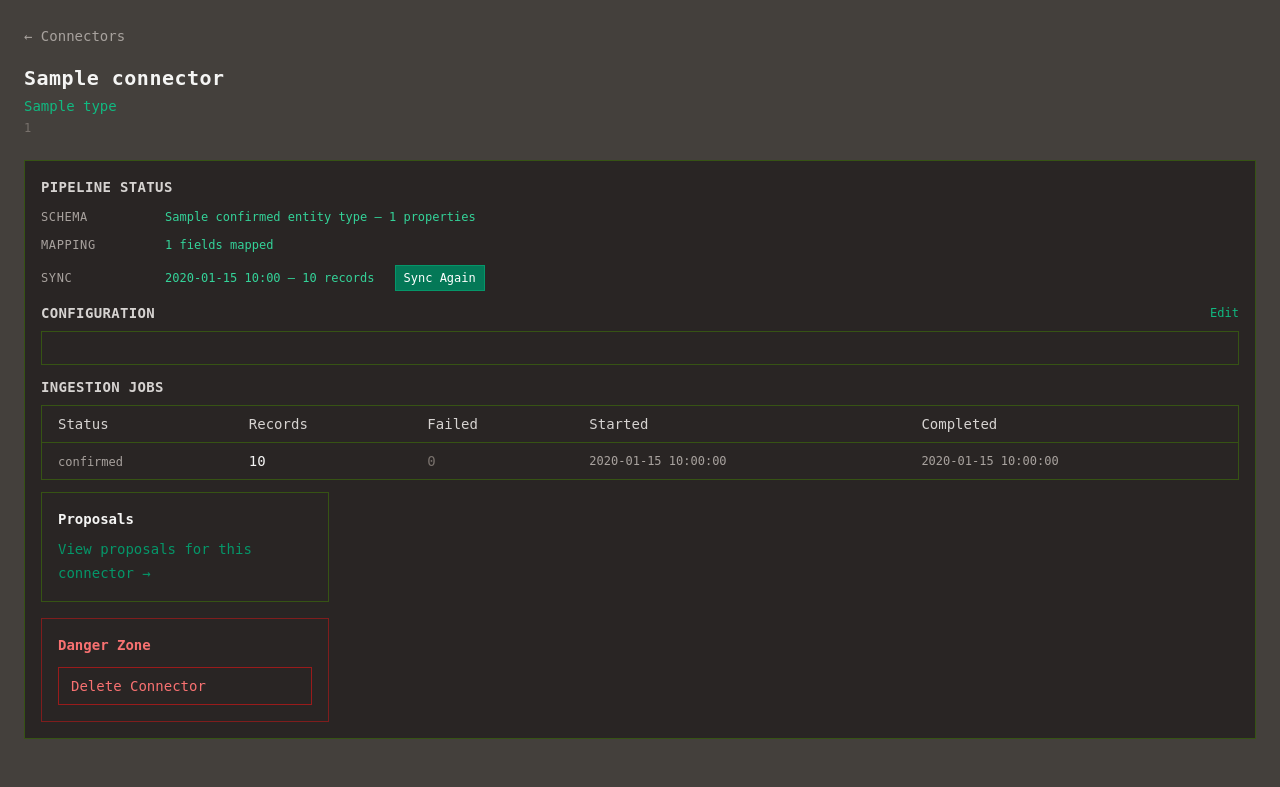
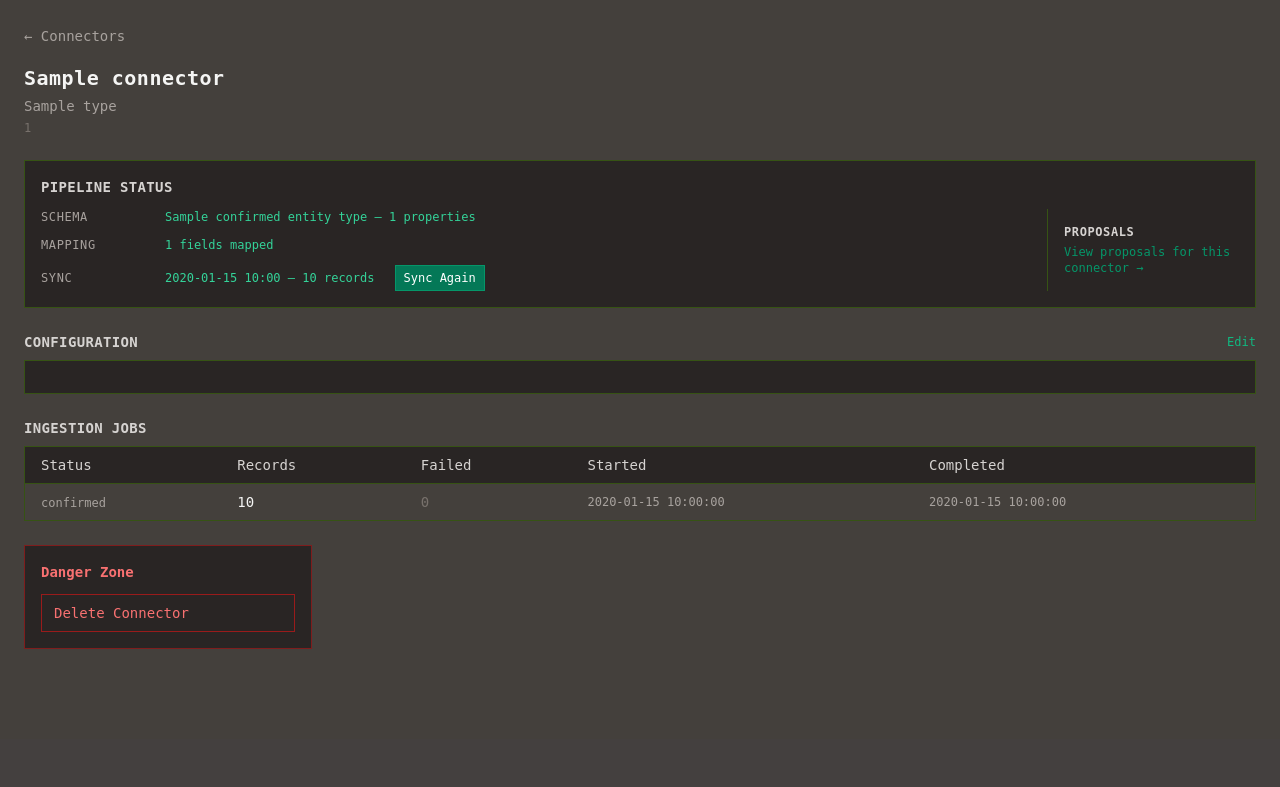
Before and after one commit to jwjacobson/bellona, a FastAPI app: template templates/connectors/detail.html in a window 1280 px wide. Shown: the part 61-848 px from the top of the page. After the commit the page ends 710 px from the top, so only its background shows below. Run offline with FastAPI, Linux system fonts and the light colour scheme; the template is opened without the code that fills it: most values are stand-ins (such as "Sample title", 1, 10 or a date in 2020); parts of the project's set-up code (start-up, migrations or seed data) failed here and were passed over; some libraries are stand-ins or nearby versions.

Commit message:
Complete connector ui overhaul

```diff
--- a/src/bellona/api/ui/connectors.py
+++ b/src/bellona/api/ui/connectors.py
@@ -387,6 +387,7 @@ async def connector_jobs_fragment(
         .limit(20)
     )
     jobs = list(result.scalars().all())
+    has_running_job = bool(jobs and jobs[0].status in ("running", "pending"))
 
     last_completed_job = next(
         (j for j in jobs if j.status == "completed"), None
@@ -423,6 +424,7 @@ async def connector_jobs_fragment(
         "connectors/_jobs_with_sync.html",
         {
             "jobs": jobs,
+            "has_running_job": has_running_job,
             "connector": connector,
             "last_completed_job": last_completed_job,
             "confirmed_entity_type": confirmed_entity_type,
--- a/templates/connectors/detail.html
+++ b/templates/connectors/detail.html
@@ -1,19 +1,21 @@
 {% extends "base.html" %}
 {% block title %}{{ connector.name }} — Bellona{% endblock %}
+
+{% set type_colors = {
+  'rest_api': 'text-amber-700',
+  'csv': 'text-cyan-600',
+} %}
 
 {% block content %}
 <div class="mb-4">
   <a href="/ui/connectors" class="text-stone-400 hover:text-stone-200 text-sm">← Connectors</a>
 </div>
 
-<div class="flex gap-6 items-start">
-
-  <!-- Connector info + jobs -->
 <div class="flex-1">
   <div class="flex items-start justify-between mb-6">
     <div>
       <h1 class="text-xl font-bold tracking-wide text-stone-100">{{ connector.name }}</h1>
-        <p class="text-emerald-500 text-sm mt-1">{{ connector.type }}</p>
+      <p class="{{ type_colors.get(connector.type, 'text-stone-400') }} text-sm mt-1">{{ connector.type }}</p>
       <p class="text-stone-500 text-xs mt-1">{{ connector.id }}</p>
     </div>
   </div>
@@ -21,7 +23,8 @@
   <!-- Pipeline Status -->
   <div class="mb-6 bg-stone-800 border border-olive-900 p-4">
     <h2 class="text-sm font-bold tracking-wide text-stone-300 uppercase mb-3">Pipeline Status</h2>
-      <div class="space-y-3">
+    <div class="flex gap-6">
+      <div class="flex-1 space-y-3">
 
         <!-- Schema / Entity Type -->
         <div class="flex items-center gap-3">
@@ -36,10 +39,18 @@
           <a href="/ui/proposals" class="text-xs text-stone-500 hover:text-stone-300 ml-2">view →</a>
           {% else %}
           <span class="text-xs text-stone-500">No schema proposed</span>
-          <form method="post" action="/ui/connectors/{{ connector.id }}/propose-schema" class="ml-2">
-            <button type="submit"
+          <form method="post" action="/ui/connectors/{{ connector.id }}/propose-schema" class="ml-2"
+                x-data="{ submitting: false }" @submit="submitting = true">
+            <button type="submit" :class="submitting && 'opacity-50 pointer-events-none'"
                     class="text-xs bg-olive-900 hover:bg-stone-700 text-stone-100 py-1 px-2 border border-olive-900">
-              Propose Schema
+              <span x-show="!submitting">Propose Schema</span>
+              <span x-show="submitting" style="display:none" class="flex items-center gap-1">
+                <svg class="animate-spin h-3 w-3" viewBox="0 0 24 24" fill="none">
+                  <circle class="opacity-25" cx="12" cy="12" r="10" stroke="currentColor" stroke-width="4"></circle>
+                  <path class="opacity-75" fill="currentColor" d="M4 12a8 8 0 018-8V0C5.373 0 0 5.373 0 12h4z"></path>
+                </svg>
+                Working...
+              </span>
             </button>
           </form>
           {% endif %}
@@ -55,16 +66,24 @@
           <a href="/ui/proposals" class="text-xs text-stone-500 hover:text-stone-300 ml-2">view →</a>
           {% elif confirmed_entity_type %}
           <span class="text-xs text-stone-500">No mapping</span>
-          <form method="post" action="/ui/connectors/{{ connector.id }}/propose-mapping" class="ml-2 flex items-center gap-2">
+          <form method="post" action="/ui/connectors/{{ connector.id }}/propose-mapping" class="ml-2 flex items-center gap-2"
+                x-data="{ submitting: false }" @submit="submitting = true">
             <select name="entity_type_id"
                     class="bg-stone-700 border border-olive-900 text-stone-100 px-2 py-1 text-xs focus:outline-none focus:border-emerald-600">
               {% for et in entity_types %}
               <option value="{{ et.id }}" {% if confirmed_entity_type and et.id == confirmed_entity_type.id %}selected{% endif %}>{{ et.name }}</option>
               {% endfor %}
             </select>
-            <button type="submit"
+            <button type="submit" :class="submitting && 'opacity-50 pointer-events-none'"
                     class="text-xs bg-olive-900 hover:bg-stone-700 text-stone-100 py-1 px-2 border border-olive-900">
-              Propose Mapping
+              <span x-show="!submitting">Propose Mapping</span>
+              <span x-show="submitting" style="display:none" class="flex items-center gap-1">
+                <svg class="animate-spin h-3 w-3" viewBox="0 0 24 24" fill="none">
+                  <circle class="opacity-25" cx="12" cy="12" r="10" stroke="currentColor" stroke-width="4"></circle>
+                  <path class="opacity-75" fill="currentColor" d="M4 12a8 8 0 018-8V0C5.373 0 0 5.373 0 12h4z"></path>
+                </svg>
+                Working...
+              </span>
             </button>
           </form>
           {% else %}
@@ -98,6 +117,16 @@
           </form>
           {% endif %}
         </div>
+
+      </div>
+
+      <div class="w-48 shrink-0 border-l border-olive-900 pl-4 flex flex-col justify-center">
+        <h3 class="text-xs font-bold text-stone-300 uppercase tracking-wider mb-1">Proposals</h3>
+        <a href="/ui/proposals" class="text-emerald-600 hover:text-emerald-500 text-xs">View proposals for this connector →</a>
+      </div>
+    </div>
+  </div>
+
   <!-- Config section with edit toggle -->
   <div class="mb-6" x-data="{ editing: false }">
     <div class="flex items-center justify-between mb-2">
@@ -187,24 +216,21 @@
   </div>
 
   <!-- Ingestion Jobs -->
-<div>
+  <div class="mb-6">
     <h2 class="text-sm font-bold tracking-wide text-stone-300 uppercase mb-2">Ingestion Jobs</h2>
-  <div hx-get="/ui/connectors/{{ connector.id }}/jobs"
-       hx-trigger="every 3s"
-       hx-swap="innerHTML">
+    {% set has_running_job = jobs and jobs[0].status in ("running", "pending") %}
+    <div id="jobs-container"
+         {% if has_running_job %}
+           hx-get="/ui/connectors/{{ connector.id }}/jobs"
+           hx-trigger="every 1s"
+           hx-swap="innerHTML"
+         {% endif %}>
       {% include "connectors/_jobs_table.html" %}
     </div>
   </div>
 
-  <!-- Sidebar -->
-  <div class="w-72 shrink-0 space-y-4">
-    <div class="bg-stone-800 border border-olive-900 p-4">
-      <h3 class="text-sm font-bold text-stone-100 mb-2">Proposals</h3>
-      <a href="/ui/proposals" class="text-emerald-600 hover:text-emerald-500 text-sm">View proposals for this connector →</a>
-    </div>
-
   <!-- Danger zone -->
-    <div class="bg-stone-800 border border-red-900 p-4" x-data="connectorDelete('{{ connector.id }}')">
+  <div class="w-72 bg-stone-800 border border-red-900 p-4" x-data="connectorDelete('{{ connector.id }}')">
     <h3 class="text-sm font-bold text-red-400 mb-3">Danger Zone</h3>
 
     <button x-show="!showConfirm"
@@ -231,8 +257,6 @@
   </div>
 </div>
 
-</div>
-
 <script>
 function connectorDelete(id) {
   return {
```
Also changed, not shown: templates/connectors/_jobs_with_sync.html (+11 -0 lines). Lines whose indentation alone changed are shown as unchanged.
